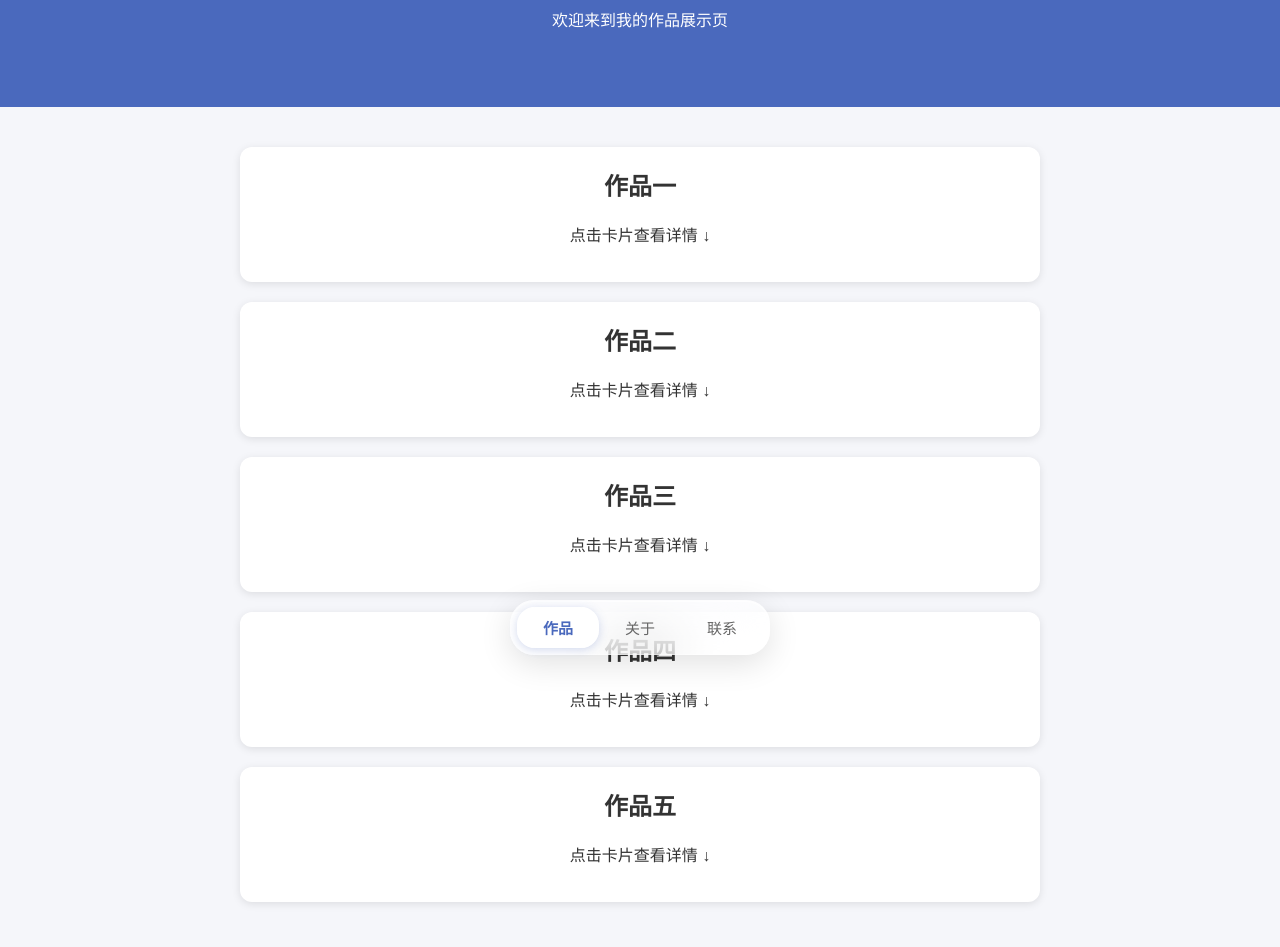
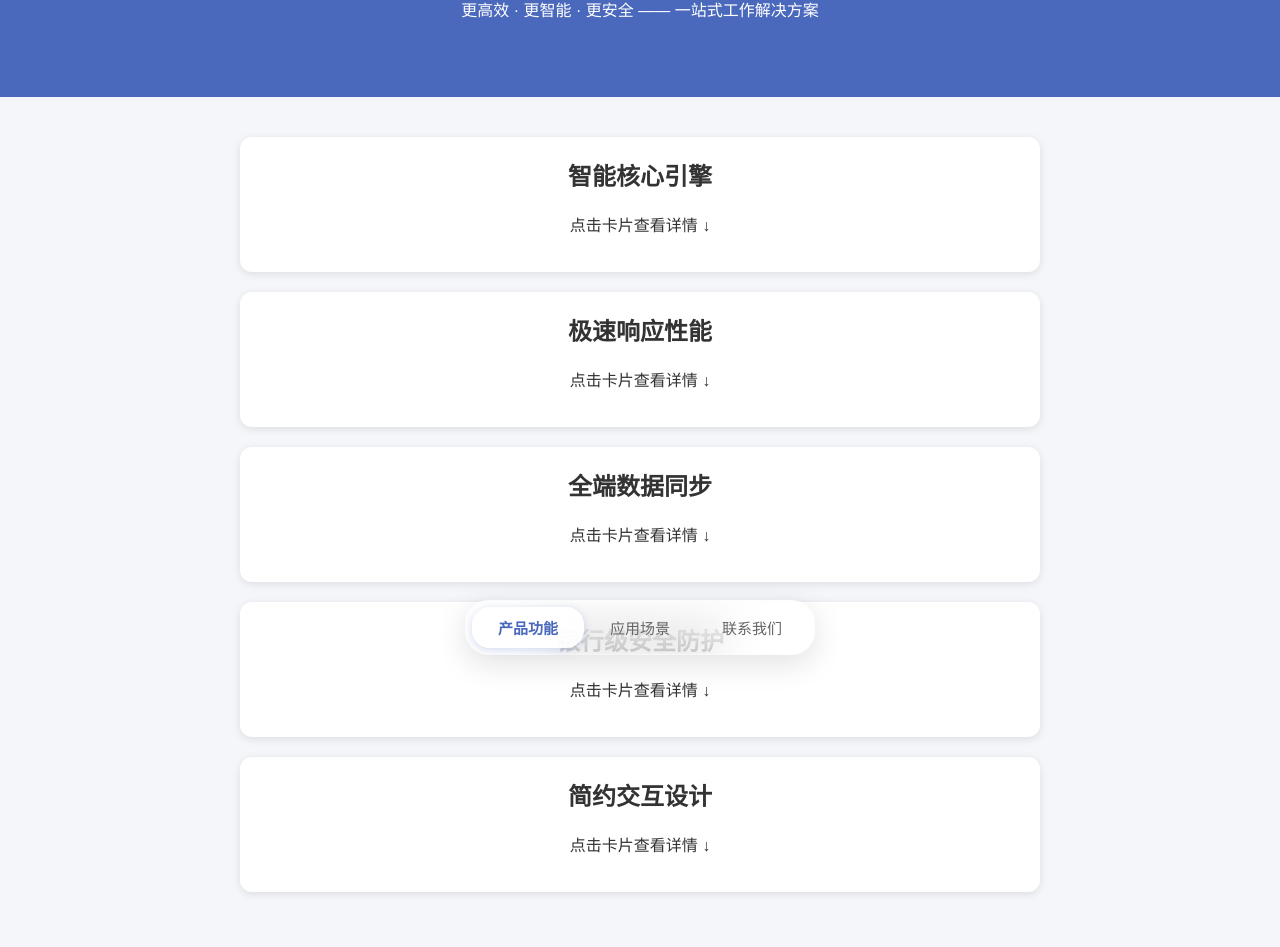
Before and after one commit to b4pysrs7cn-sr/product-introduction, a plain HTML site: page portfolio.html in a window 1280 px wide. Shown: the part 121-1068 px from the top of the page. Drawn offline with Linux system fonts and the light colour scheme.

Commit message:
Add files via upload

```diff
--- a/portfolio.html
+++ b/portfolio.html
@@ -250,64 +250,66 @@
   <a class="back" href="index.html">← 返回封面</a>
 
   <header>
-    <h1>你好，我是 XXX</h1>
-    <p>欢迎来到我的作品展示页</p>
+    <h1>ProductX</h1>
+    <p>更高效 · 更智能 · 更安全 —— 一站式工作解决方案</p>
   </header>
 
   <section id="works" class="panel">
   <main>
     <div class="card" onclick="openDetail(this)">
-      <h2>作品一</h2>
+      <h2>智能核心引擎</h2>
       <p>点击卡片查看详情 ↓</p>
       <div class="detail"><div>
-        <p>这里是作品一的详细介绍，描述你做了什么、用了什么技术、解决了什么问题。</p>
-        <span class="tag">HTML</span><span class="tag">入门作品</span>
+        <p>内置 AI 智能引擎，自动识别工作流程中的重复环节，一键完成自动化处理，效率提升 300%。</p>
+        <span class="tag">AI 驱动</span><span class="tag">自动化</span>
       </div></div>
     </div>
 
     <div class="card" onclick="openDetail(this)">
-      <h2>作品二</h2>
+      <h2>极速响应性能</h2>
       <p>点击卡片查看详情 ↓</p>
       <div class="detail"><div>
-        <p>这里是作品二的详细介绍，同样可以自由修改。</p>
-        <span class="tag">CSS</span><span class="tag">练手项目</span>
+        <p>毫秒级响应速度，即使处理超大规模数据也毫不卡顿，为你节省每一秒等待时间。</p>
+        <span class="tag">高性能</span><span class="tag">低延迟</span>
       </div></div>
     </div>
     <div class="card" onclick="openDetail(this)">
-      <h2>作品三</h2>
+      <h2>全端数据同步</h2>
       <p>点击卡片查看详情 ↓</p>
       <div class="detail"><div>
-        <p>这里是作品三的详细介绍，把内容换成你自己的项目说明。</p>
-        <span class="tag">JavaScript</span><span class="tag">交互设计</span>
+        <p>电脑、手机、平板无缝衔接，数据实时云端同步，随时随地切换设备继续工作。</p>
+        <span class="tag">云端同步</span><span class="tag">多端支持</span>
       </div></div>
     </div>
 
     <div class="card" onclick="openDetail(this)">
-      <h2>作品四</h2>
+      <h2>银行级安全防护</h2>
       <p>点击卡片查看详情 ↓</p>
       <div class="detail"><div>
-        <p>这里是作品四的详细介绍，图片以后可以加在这里。</p>
-        <span class="tag">设计</span><span class="tag">创意</span>
+        <p>端到端加密传输与存储，多重身份验证，为你的每一份数据保驾护航。</p>
+        <span class="tag">加密</span><span class="tag">隐私保护</span>
       </div></div>
     </div>
 
     <div class="card" onclick="openDetail(this)">
-      <h2>作品五</h2>
+      <h2>简约交互设计</h2>
       <p>点击卡片查看详情 ↓</p>
       <div class="detail"><div>
-        <p>这里是作品五的详细介绍，继续填充你的作品内容。</p>
-        <span class="tag">综合</span><span class="tag">最新作品</span>
+        <p>零学习成本的操作界面，打开即用；个性化面板可按习惯自由定制。</p>
+        <span class="tag">易上手</span><span class="tag">可定制</span>
       </div></div>
     </div>
   </main>
   </section>
 
-  <!-- 关于我 -->
+  <!-- 应用场景 -->
   <section id="about" class="panel hidden">
     <main>
       <div class="card" style="cursor: default;">
-        <h2>关于我</h2>
-        <p>在这里写一段自我介绍：你是谁、擅长什么、正在学习什么。</p>
+        <h2>应用场景</h2>
+        <p>💼 团队协作 —— 任务分配与进度跟踪，一处管理全组工作</p>
+        <p>📊 数据整理 —— 自动汇总报表，告别手动复制粘贴</p>
+        <p>📅 日常效率 —— 日程提醒、待办管理，重要事项不再遗漏</p>
       </div>
     </main>
   </section>
@@ -316,8 +318,9 @@
   <section id="contact" class="panel hidden">
     <main>
       <div class="card" style="cursor: default;">
-        <h2>联系我</h2>
-        <p>邮箱：your@email.com　|　微信：your-wechat</p>
+        <h2>联系我们</h2>
+        <p>官方网站：www.productx.com　|　邮箱：hello@productx.com</p>
+        <p>客服微信：ProductX-Support　|　工作日 9:00 - 18:00 在线</p>
       </div>
     </main>
   </section>
@@ -325,9 +328,9 @@
   <!-- 底部玻璃导航栏 -->
   <nav id="navbar">
     <div class="pill"></div>
-    <button class="active" onclick="switchTab(this, 'works')">作品</button>
-    <button onclick="switchTab(this, 'about')">关于</button>
-    <button onclick="switchTab(this, 'contact')">联系</button>
+    <button class="active" onclick="switchTab(this, 'works')">产品功能</button>
+    <button onclick="switchTab(this, 'about')">应用场景</button>
+    <button onclick="switchTab(this, 'contact')">联系我们</button>
   </nav>
 
   <!-- 卡片详情视图模板：每次点击卡片就克隆一份，多个浮层可同时存在 -->
```
Also changed, not shown: index.html (+2 -2 lines).
